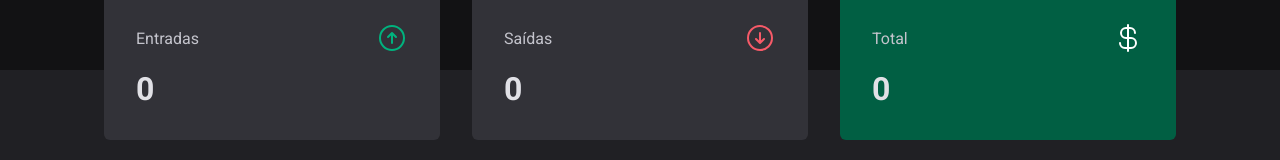
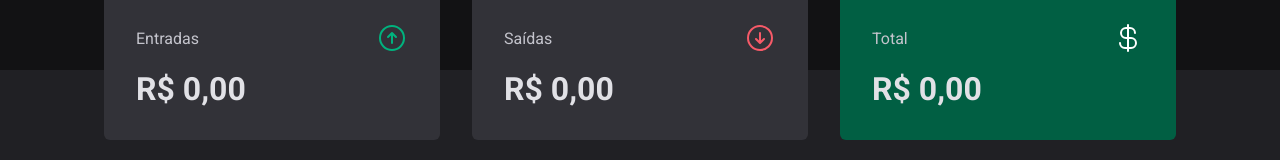
Before and after one commit to pfrancaneto/04-dt-money-v2, a React (Vite) app: page / in a window 1280 px wide. Shown: the part 140-300 px from the top of the page. Built offline with nearby package versions, Linux system fonts and the light colour scheme; no server answers.

Commit message:
criando pasta utils e criando formatter para data e valores

```diff
--- a/src/components/Summary/index.tsx
+++ b/src/components/Summary/index.tsx
@@ -6,6 +6,7 @@
 
 import { SummaryCard, SummaryContainer } from './styles';
 import { useTransactions } from '../../contexts/TransactionsContext';
+import { priceFormatter } from '../../utils/formatter';
 
 export function Summary() {
   const { transactions } = useTransactions();
@@ -36,7 +37,7 @@
           <span>Entradas</span>
           <ArrowCircleUpIcon size={32} color="#00b37e" />
         </header>
-        <strong>{summaryTotals.income}</strong>
+        <strong>{priceFormatter.format(summaryTotals.income)}</strong>
       </SummaryCard>
 
       <SummaryCard>
@@ -44,7 +45,7 @@
           <span>Saídas</span>
           <ArrowCircleDownIcon size={32} color="#f75a68" />
         </header>
-        <strong>{summaryTotals.outcome}</strong>
+        <strong>{priceFormatter.format(summaryTotals.outcome)}</strong>
       </SummaryCard>
 
       <SummaryCard $variant="green">
@@ -52,7 +53,7 @@
           <span>Total</span>
           <CurrencyDollarIcon size={32} color="#fff" />
         </header>
-        <strong>{summaryTotals.total}</strong>
+        <strong>{priceFormatter.format(summaryTotals.total)}</strong>
       </SummaryCard>
     </SummaryContainer>
   );
--- a/src/pages/Transactions/index.tsx
+++ b/src/pages/Transactions/index.tsx
@@ -1,6 +1,7 @@
 import { SearchForm } from './components/SearchForm';
 
 import { Header } from '../../components/Header';
+import { dateFormatter, priceFormatter } from '../../utils/formatter';
 import { Summary } from '../../components/Summary';
 import { useTransactions } from '../../contexts/TransactionsContext';
 
@@ -24,14 +25,17 @@
             {transactions.map((transaction) => {
               return (
                 <tr key={transaction.id}>
-                  <td width="50%">{transaction.description}</td>
+                  <td width="40%">{transaction.description}</td>
                   <td>
                     <PriceHighLight $variant={transaction.type}>
-                      {transaction.price}
+                      {transaction.type === 'outcome' && '- '}
+                      {priceFormatter.format(transaction.price)}
                     </PriceHighLight>
                   </td>
                   <td>{transaction.category}</td>
-                  <td>{transaction.createdAt}</td>
+                  <td>
+                    {dateFormatter.format(new Date(transaction.createdAt))}
+                  </td>
                 </tr>
               );
             })}
--- /dev/null
+++ b/src/utils/formatter.ts
@@ -0,0 +1,6 @@
+export const dateFormatter = new Intl.DateTimeFormat('pt-BR');
+
+export const priceFormatter = new Intl.NumberFormat('pt-BR', {
+  style: 'currency',
+  currency: 'BRL',
+});
```
